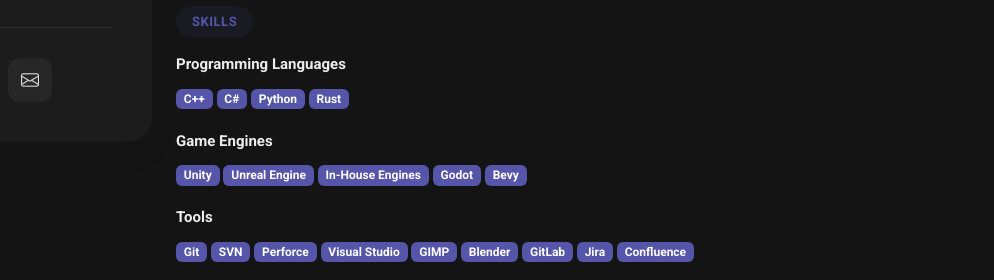
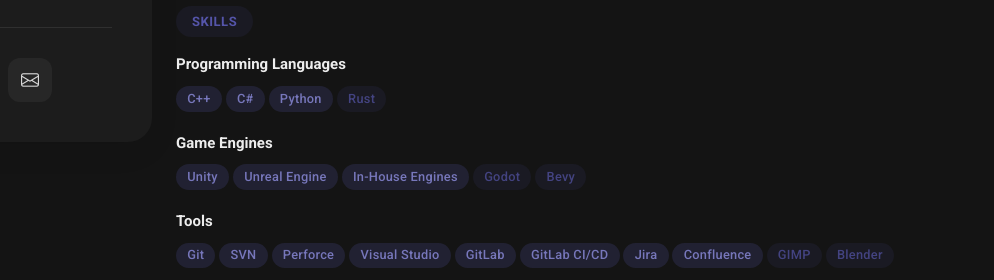
Before and after one commit to lostlont/lostlont.github.io, a plain HTML site: page cv/index.html in a window 1280 px wide. Shown: the part 627-907 px from the top of the page, 286-1280 px from the left. Drawn offline with Linux system fonts and the light colour scheme.

Commit message:
Toned down skill badges, they are closer to other tags now
Personal experience badges are faint.

```diff
--- a/cv/assets/css/main.css
+++ b/cv/assets/css/main.css
@@ -1077,7 +1077,19 @@
 }
 
 .about .content-wrapper .skills-showcase .skills-list .skill {
-  background-color: var(--accent-color);
+  color: color-mix(in srgb, var(--accent-color), white 20%);
+  background-color: color-mix(in srgb, var(--accent-color), transparent 80%);
+  font-size: 0.8rem;
+  font-weight: 500;
+  letter-spacing: 0.2pt;
+  line-height: 1.25;
+  padding: 0.3rem 0.7rem;
+  border-radius: 1rem;
+}
+
+.about .content-wrapper .skills-showcase .skills-list .skill.faint {
+  color: color-mix(in srgb, var(--accent-color), transparent 30%);
+  background-color: color-mix(in srgb, var(--accent-color), transparent 90%);
 }
 
 .about .content-wrapper .skills-showcase .skills-list .skill-item {
--- a/cv/index.html
+++ b/cv/index.html
@@ -115,7 +115,7 @@
                     <span class="badge skill">C++</span>
                     <span class="badge skill">C#</span>
                     <span class="badge skill">Python</span>
-                    <span class="badge skill">Rust</span>
+                    <span class="badge skill faint">Rust</span>
                   </div>
 
                   <div class="skill-item">
@@ -125,8 +125,8 @@
                     <span class="badge skill">Unity</span>
                     <span class="badge skill">Unreal Engine</span>
                     <span class="badge skill">In-House Engines</span>
-                    <span class="badge skill">Godot</span>
-                    <span class="badge skill">Bevy</span>
+                    <span class="badge skill faint">Godot</span>
+                    <span class="badge skill faint">Bevy</span>
                   </div>
 
                   <div class="skill-item">
@@ -137,11 +137,12 @@
                     <span class="badge skill">SVN</span>
                     <span class="badge skill">Perforce</span>
                     <span class="badge skill">Visual Studio</span>
-                    <span class="badge skill">GIMP</span>
-                    <span class="badge skill">Blender</span>
                     <span class="badge skill">GitLab</span>
+                    <span class="badge skill">GitLab CI/CD</span>
                     <span class="badge skill">Jira</span>
                     <span class="badge skill">Confluence</span>
+                    <span class="badge skill faint">GIMP</span>
+                    <span class="badge skill faint">Blender</span>
                   </div>
 
                   <div class="skill-item">
```
